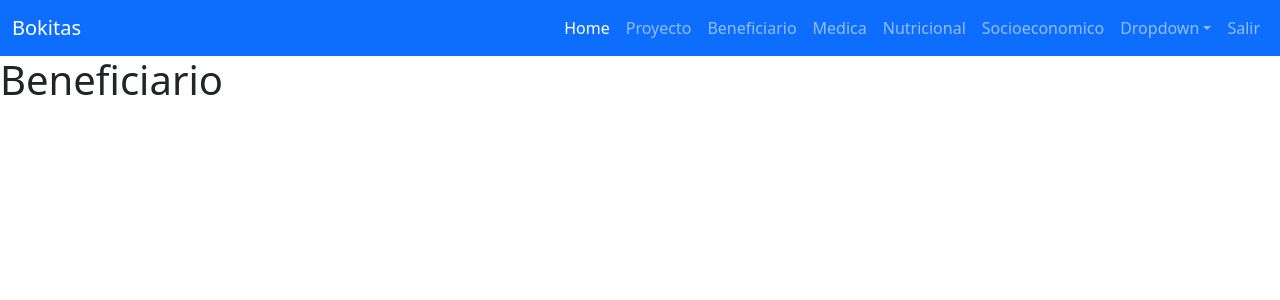
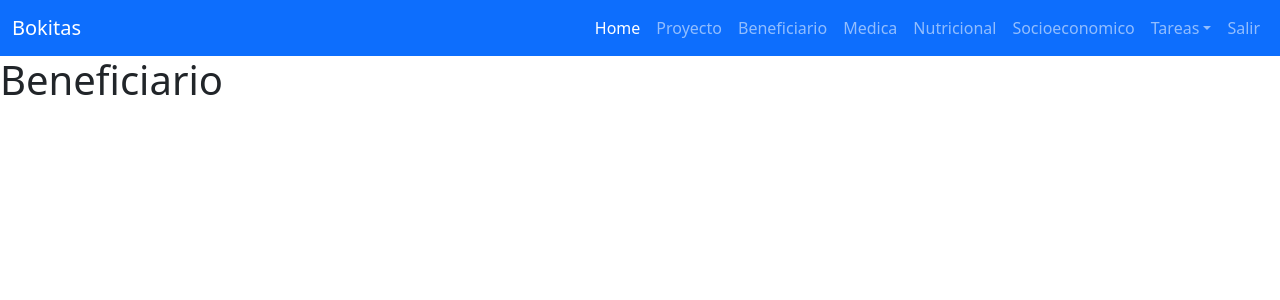
Before and after one commit to aerocaracas/Proyecto-Bokitas, a Django app: page /beneficiario/ in a window 1280 px wide. Shown: the top 300 px of the page. Run offline with Django 5.2, Linux system fonts and the light colour scheme; the visitor is signed in with stand-in values (Sample User, id 1).

Commit message:
update 10-02-24
update menu

```diff
--- a/bokitas/templates/base.html
+++ b/bokitas/templates/base.html
@@ -4,8 +4,10 @@
     <meta charset="UTF-8">
     <meta name="viewport" content="width=device-width, initial-scale=1.0">
     <title>Sistema Bokitas</title>
-    <link rel="stylesheet" href="https://cdn.jsdelivr.net/npm/bootstrap@5.3.2/dist/css/bootstrap.min.css">
-</head>
+    <link href="https://cdn.jsdelivr.net/npm/bootstrap@5.3.2/dist/css/bootstrap.min.css" rel="stylesheet" integrity="sha384-T3c6CoIi6uLrA9TneNEoa7RxnatzjcDSCmG1MXxSR1GAsXEV/Dwwykc2MPK8M2HN" crossorigin="anonymous">
+    <script src="https://cdn.jsdelivr.net/npm/@popperjs/core@2.11.8/dist/umd/popper.min.js" integrity="sha384-I7E8VVD/ismYTF4hNIPjVp/Zjvgyol6VFvRkX/vR+Vc4jQkC+hVqc2pM8ODewa9r" crossorigin="anonymous"></script>
+    <script src="https://cdn.jsdelivr.net/npm/bootstrap@5.3.2/dist/js/bootstrap.min.js" integrity="sha384-BBtl+eGJRgqQAUMxJ7pMwbEyER4l1g+O15P+16Ep7Q9Q+zqX6gSbd85u4mG4QzX+" crossorigin="anonymous"></script>
+  </head>
 <body>
 
     <nav class="navbar navbar-expand-lg bg-primary navbar-dark">
@@ -36,13 +38,12 @@
                   <a class="nav-link" href="/socioeconomico">Socioeconomico</a>
                 </li>
                 <li class="nav-item dropdown">
-                  <a class="nav-link dropdown-toggle" data-bs-toggle="dropdown" role="button" aria-expanded="false">Dropdown</a>
+                  <a class="nav-link dropdown-toggle" data-bs-toggle="dropdown" role="button" aria-expanded="false">Tareas</a>
                   <ul class="dropdown-menu">
-                    <li><a class="dropdown-item" href="#">Action</a></li>
-                    <li><a class="dropdown-item" href="#">Another action</a></li>
-                    <li><a class="dropdown-item" href="#">Something else here</a></li>
-                    <li><hr class="dropdown-divider"></li>
-                    <li><a class="dropdown-item" href="#">Separated link</a></li>
+                    <li><a class="dropdown-item" href="/tareas">Tareas Pendientes</a></li>
+                    <li><a class="dropdown-item" href="/tareas/completada">Tareas Realizadas</a></li>
+                     <li><hr class="dropdown-divider"></li>
+                    <li><a class="dropdown-item" href="/tareas/crear">Nueva Tarea</a></li>
                   </ul>
                 </li>
                 <li class="nav-item">
--- a/proyecto/views.py
+++ b/proyecto/views.py
@@ -1,7 +1,11 @@
 from django.shortcuts import render
 from django.contrib.auth.decorators import login_required
+from bokitas.models import Centro
 
 # Create your views here.
 @login_required
 def proyecto(request):
-    return render(request, 'proyecto.html')
+    centro = Centro.objects.all()
+    return render(request, 'proyecto.html',{
+        'centro': centro
+    })
```
